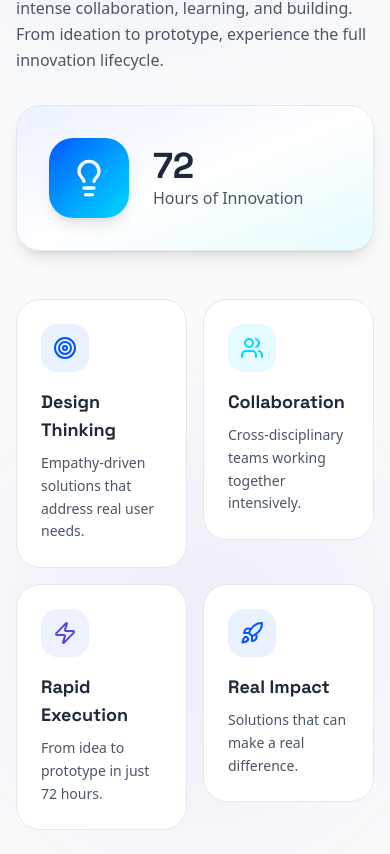
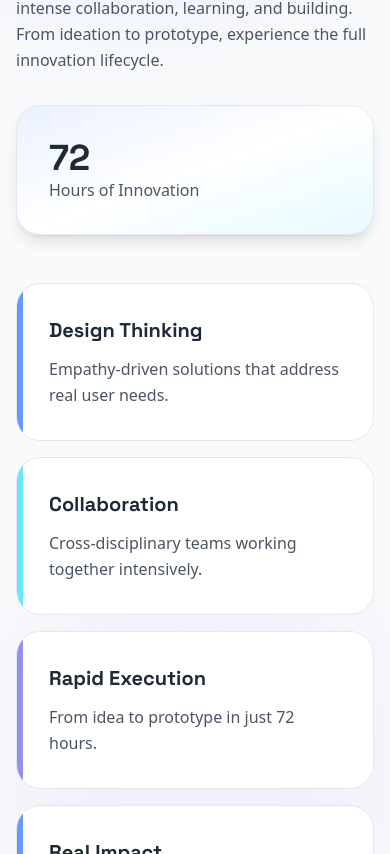
Before and after one commit to kethu-x86/Ideon, a Next.js app: page / in a window 390 px wide. Shown: the part 1570-2424 px from the top of the page. Built offline with nearby package versions, Linux system fonts and the light colour scheme.

Commit message:
optimize timeline

```diff
--- a/components/sections/about.tsx
+++ b/components/sections/about.tsx
@@ -2,32 +2,28 @@
 
 import { m, LazyMotion, domAnimation, useInView } from "framer-motion";
 import { SectionWrapper } from "@/components/layout/section-wrapper";
-import { Lightbulb, Rocket, Target, Users, Zap, ArrowRight } from "lucide-react";
+import { ArrowRight } from "lucide-react";
 import Link from "next/link";
 import { Button } from "@/components/ui/button";
 import { useRef } from "react";
 
 const pillars = [
     {
-        icon: Target,
         title: "Design Thinking",
         description: "Empathy-driven solutions that address real user needs.",
         color: "primary",
     },
     {
-        icon: Users,
         title: "Collaboration",
         description: "Cross-disciplinary teams working together intensively.",
         color: "accent",
     },
     {
-        icon: Zap,
         title: "Rapid Execution",
         description: "From idea to prototype in just 72 hours.",
         color: "tertiary",
     },
     {
-        icon: Rocket,
         title: "Real Impact",
         description: "Solutions that can make a real difference.",
         color: "primary",
@@ -35,9 +31,9 @@ const pillars = [
 ];
 
 const colorMap = {
-    primary: "bg-primary-soft text-primary border-primary/20",
-    accent: "bg-accent-soft text-accent border-accent/20",
-    tertiary: "bg-tertiary-soft text-tertiary border-tertiary/20",
+    primary: "bg-primary",
+    accent: "bg-accent",
+    tertiary: "bg-tertiary",
 };
 
 export function About() {
@@ -98,9 +94,6 @@ export function About() {
                             {/* Visual element */}
                             <div className="relative p-8 rounded-2xl bg-gradient-to-br from-primary-soft via-white to-accent-soft border border-border-subtle shadow-lg">
                                 <div className="flex items-center gap-6">
-                                    <div className="w-20 h-20 rounded-2xl bg-gradient-to-br from-primary to-accent flex items-center justify-center shadow-lg">
-                                        <Lightbulb className="w-10 h-10 text-white" />
-                                    </div>
                                     <div>
                                         <div className="text-4xl font-bold font-heading text-foreground">72</div>
                                         <div className="text-secondary">Hours of Innovation</div>
@@ -114,10 +107,9 @@ export function About() {
                             initial={{ opacity: 0, x: 20 }}
                             animate={isInView ? { opacity: 1, x: 0 } : {}}
                             transition={{ duration: 0.5, delay: 0.4 }}
-                            className="grid grid-cols-2 gap-4"
+                            className="grid grid-cols-1 sm:grid-cols-2 gap-4"
                         >
                             {pillars.map((pillar, index) => {
-                                const Icon = pillar.icon;
                                 return (
                                     <m.div
                                         key={index}
@@ -126,22 +118,20 @@ export function About() {
                                         transition={{ delay: 0.5 + (index * 0.1) }}
                                         className="group"
                                     >
-                                        <div className={`
-                                        p-6 rounded-2xl bg-surface border border-border-subtle
-                                        hover:shadow-lg hover:-translate-y-1
-                                        transition-all duration-300
-                                    `}>
+                                        <div className="
+                                            h-full p-8 rounded-2xl bg-surface border border-border-subtle
+                                            hover:shadow-xl hover:-translate-y-1
+                                            transition-all duration-300 relative overflow-hidden
+                                        ">
                                             <div className={`
-                                            w-12 h-12 rounded-xl ${colorMap[pillar.color as keyof typeof colorMap]}
-                                            flex items-center justify-center mb-4
-                                            group-hover:scale-110 transition-transform duration-300
-                                        `}>
-                                                <Icon size={24} />
-                                            </div>
-                                            <h4 className="text-lg font-bold font-heading text-foreground mb-2">
+                                                absolute top-0 left-0 w-1.5 h-full
+                                                ${colorMap[pillar.color as keyof typeof colorMap]}
+                                                opacity-60 group-hover:opacity-100 transition-opacity duration-300
+                                            `} />
+                                            <h4 className="text-xl font-bold font-heading text-foreground mb-3 relative z-10">
                                                 {pillar.title}
                                             </h4>
-                                            <p className="text-sm text-secondary leading-relaxed">
+                                            <p className="text-secondary leading-relaxed relative z-10">
                                                 {pillar.description}
                                             </p>
                                         </div>
--- a/components/sections/hero.tsx
+++ b/components/sections/hero.tsx
@@ -362,7 +362,7 @@ export function Hero() {
                                     className="text-lg px-8 h-14 rounded-xl bg-gradient-to-r from-primary to-tertiary text-white shadow-lg shadow-primary/25 hover:shadow-xl hover:shadow-primary/30 hover:scale-[1.02] transition-all duration-300 group"
                                     asChild
                                 >
-                                    <Link href="https://forms.google.com" target="_blank" prefetch={false}>
+                                    <Link href="https://forms.gle/WSkXuPnBRfbc83d59" target="_blank" prefetch={false}>
                                         Register Now
                                         <ArrowRight className="ml-2 h-5 w-5 group-hover:translate-x-1 transition-transform" />
                                     </Link>
--- a/components/sections/timeline-preview.tsx
+++ b/components/sections/timeline-preview.tsx
@@ -1,9 +1,15 @@
 "use client";
 
 import { m, LazyMotion, domAnimation, useScroll, useTransform, useInView } from "framer-motion";
-import { useRef } from "react";
+import { useRef, memo } from "react";
 import { Clock, Sun, Moon, Trophy, Sparkles } from "lucide-react";
 import { SectionWrapper } from "@/components/layout/section-wrapper";
+
+// -----------------------------------------------------------------------------
+// Static Data & Constants (Moved outside component to prevent recreation)
+// -----------------------------------------------------------------------------
+
+const TIMELINE_PATH = "M100 50 C 30 150, 170 250, 100 350 C 30 450, 170 550, 100 650 C 30 750, 100 850, 100 850";
 
 const fullSchedule = [
     {
@@ -45,7 +51,7 @@ const fullSchedule = [
             { time: "5:00 PM", title: "Closing" },
         ]
     },
-];
+] as const;
 
 const colorMap = {
     primary: {
@@ -72,99 +78,20 @@ const colorMap = {
         iconColor: "text-tertiary",
         dot: "bg-tertiary",
     },
-};
+} as const;
 
-export function TimelinePreview() {
-    const containerRef = useRef<HTMLDivElement>(null);
-    const { scrollYProgress } = useScroll({
-        target: containerRef,
-        offset: ["start end", "end start"],
-    });
+// -----------------------------------------------------------------------------
+// Sub-Components
+// -----------------------------------------------------------------------------
 
-    const isInView = useInView(containerRef, { margin: "100px", once: true });
-
-    // Animate the path drawing
-    const pathLength = useTransform(scrollYProgress, [0, 0.8], [0, 1]);
-
-    return (
-        <LazyMotion features={domAnimation}>
-            <SectionWrapper id="schedule" className="relative overflow-hidden py-20">
-                {/* Background */}
-                <div className="absolute inset-0 pointer-events-none">
-                    <div className="absolute top-20 left-[10%] w-[400px] h-[400px] bg-primary/5 rounded-full blur-[100px]" />
-                    <div className="absolute top-[40%] right-[10%] w-[300px] h-[300px] bg-accent/5 rounded-full blur-[80px]" />
-                    <div className="absolute bottom-20 left-[20%] w-[350px] h-[350px] bg-tertiary/5 rounded-full blur-[100px]" />
-                </div>
-
-                {/* Header */}
-                <m.div
-                    initial={{ opacity: 0, y: 20 }}
-                    animate={isInView ? { opacity: 1, y: 0 } : {}}
-                    transition={{ duration: 0.5 }}
-                    className="text-center mb-20"
-                >
-                    <span className="text-sm font-bold tracking-[0.3em] text-tertiary uppercase mb-4 block">
-                        Timeline
-                    </span>
-                    <h2 className="text-4xl md:text-6xl font-bold font-heading text-foreground mb-4">
-                        THE <span className="text-transparent bg-clip-text bg-gradient-to-r from-primary via-accent to-tertiary">JOURNEY</span>
-                    </h2>
-                    <p className="text-lg text-secondary max-w-xl mx-auto">
-                        Follow the path from ideation to innovation
-                    </p>
-                </m.div>
-
-                {/* Timeline Container */}
-                <div ref={containerRef} className="relative max-w-5xl mx-auto px-4">
-                    {/* The Wavy/Curvy Path SVG */}
-                    <svg
-                        className="absolute left-1/2 -translate-x-1/2 top-0 h-full w-40 md:w-80"
-                        viewBox="0 0 200 900"
-                        fill="none"
-                        preserveAspectRatio="none"
-                    >
-                        {/* Background path (faded) */}
-                        <path
-                            d="M100 50
-                           C 30 150, 170 250, 100 350
-                           C 30 450, 170 550, 100 650
-                           C 30 750, 100 850, 100 850"
-                            stroke="rgba(0,85,255,0.08)"
-                            strokeWidth="3"
-                            strokeLinecap="round"
-                            fill="none"
-                        />
-                        {/* Animated path */}
-                        <m.path
-                            d="M100 50
-                           C 30 150, 170 250, 100 350
-                           C 30 450, 170 550, 100 650
-                           C 30 750, 100 850, 100 850"
-                            stroke="url(#gradient)"
-                            strokeWidth="3"
-                            strokeLinecap="round"
-                            fill="none"
-                            style={{ pathLength }}
-                        />
-                        <defs>
-                            <linearGradient id="gradient" x1="0%" y1="0%" x2="0%" y2="100%">
-                                <stop offset="0%" stopColor="#0055FF" />
-                                <stop offset="50%" stopColor="#00D8FF" />
-                                <stop offset="100%" stopColor="#4F46E5" />
-                            </linearGradient>
-                        </defs>
-                    </svg>
-
-                    {/* Timeline Content */}
-                    <div className="relative z-10 space-y-24 md:space-y-32">
-                        {fullSchedule.map((day, index) => {
+// Memoized to prevent unnecessary re-renders when parent scroll changes
+const TimelineItem = memo(({ day, index }: { day: typeof fullSchedule[number]; index: number }) => {
     const colors = colorMap[day.color as keyof typeof colorMap];
     const Icon = day.icon;
     const isEven = index % 2 === 0;
 
     return (
         <m.div
-                                    key={index}
             initial={{ opacity: 0, x: isEven ? -50 : 50 }}
             whileInView={{ opacity: 1, x: 0 }}
             viewport={{ once: true, margin: "-100px" }}
@@ -207,11 +134,8 @@ export function TimelinePreview() {
                     {/* Events */}
                     <div className="space-y-2">
                         {day.events.map((event, eventIndex) => (
-                                                    <m.div
+                            <div // Changed from m.div to div for lighter DOM if animation is not critical, or keep m.div if stagger is needed. Keeping simple fade-in.
                                 key={eventIndex}
-                                                        initial={{ opacity: 0 }}
-                                                        whileInView={{ opacity: 1 }}
-                                                        transition={{ delay: eventIndex * 0.1 }}
                                 className={`flex items-center gap-3 text-sm ${isEven ? 'justify-end' : 'justify-start'}`}
                             >
                                 {isEven && <span className="text-foreground font-medium">{event.title}</span>}
@@ -220,7 +144,7 @@ export function TimelinePreview() {
                                     {event.time}
                                 </span>
                                 {!isEven && <span className="text-foreground font-medium">{event.title}</span>}
-                                                    </m.div>
+                            </div>
                         ))}
                     </div>
                 </m.div>
@@ -235,7 +159,7 @@ export function TimelinePreview() {
                     viewport={{ once: true }}
                     transition={{ type: "spring", stiffness: 300, delay: 0.2 }}
                 />
-                                        {/* Pulse effect - CSS ANIMATION NOW */}
+                {/* Pulse effect */}
                 <div
                     className={`absolute inset-0 rounded-full ${colors.dot} animate-pulse-slow`}
                     style={{ opacity: 0.4 }}
@@ -246,7 +170,94 @@ export function TimelinePreview() {
             <div className="flex-1" />
         </m.div>
     );
-                        })}
+});
+TimelineItem.displayName = "TimelineItem";
+
+// -----------------------------------------------------------------------------
+// Main Component
+// -----------------------------------------------------------------------------
+
+export function TimelinePreview() {
+    const containerRef = useRef<HTMLDivElement>(null);
+    const { scrollYProgress } = useScroll({
+        target: containerRef,
+        offset: ["start end", "end start"],
+    });
+
+    const isInView = useInView(containerRef, { margin: "100px", once: true });
+
+    // Animate the path drawing
+    const pathLength = useTransform(scrollYProgress, [0, 0.8], [0, 1]);
+
+    return (
+        <LazyMotion features={domAnimation}>
+            <SectionWrapper id="schedule" className="relative overflow-hidden py-20">
+                {/* Background - Using will-change to hint browser for optimization */}
+                <div className="absolute inset-0 pointer-events-none" style={{ willChange: "transform" }}>
+                    <div className="absolute top-20 left-[10%] w-[400px] h-[400px] bg-primary/5 rounded-full blur-[100px]" />
+                    <div className="absolute top-[40%] right-[10%] w-[300px] h-[300px] bg-accent/5 rounded-full blur-[80px]" />
+                    <div className="absolute bottom-20 left-[20%] w-[350px] h-[350px] bg-tertiary/5 rounded-full blur-[100px]" />
+                </div>
+
+                {/* Header */}
+                <m.div
+                    initial={{ opacity: 0, y: 20 }}
+                    animate={isInView ? { opacity: 1, y: 0 } : {}}
+                    transition={{ duration: 0.5 }}
+                    className="text-center mb-20"
+                >
+                    <span className="text-sm font-bold tracking-[0.3em] text-tertiary uppercase mb-4 block">
+                        Timeline
+                    </span>
+                    <h2 className="text-4xl md:text-6xl font-bold font-heading text-foreground mb-4">
+                        THE <span className="text-transparent bg-clip-text bg-gradient-to-r from-primary via-accent to-tertiary">JOURNEY</span>
+                    </h2>
+                    <p className="text-lg text-secondary max-w-xl mx-auto">
+                        Follow the path from ideation to innovation
+                    </p>
+                </m.div>
+
+                {/* Timeline Container */}
+                <div ref={containerRef} className="relative max-w-5xl mx-auto px-4">
+                    {/* The Wavy/Curvy Path SVG */}
+                    <svg
+                        className="absolute left-1/2 -translate-x-1/2 top-0 h-full w-40 md:w-80"
+                        viewBox="0 0 200 900"
+                        fill="none"
+                        preserveAspectRatio="none"
+                        aria-hidden="true"
+                    >
+                        {/* Background path (faded) */}
+                        <path
+                            d={TIMELINE_PATH}
+                            stroke="rgba(0,85,255,0.08)"
+                            strokeWidth="3"
+                            strokeLinecap="round"
+                            fill="none"
+                        />
+                        {/* Animated path */}
+                        <m.path
+                            d={TIMELINE_PATH}
+                            stroke="url(#gradient)"
+                            strokeWidth="3"
+                            strokeLinecap="round"
+                            fill="none"
+                            style={{ pathLength }}
+                        />
+                        <defs>
+                            <linearGradient id="gradient" x1="0%" y1="0%" x2="0%" y2="100%">
+                                <stop offset="0%" stopColor="#0055FF" />
+                                <stop offset="50%" stopColor="#00D8FF" />
+                                <stop offset="100%" stopColor="#4F46E5" />
+                            </linearGradient>
+                        </defs>
+                    </svg>
+
+                    {/* Timeline Content */}
+                    <div className="relative z-10 space-y-24 md:space-y-32">
+                        {fullSchedule.map((day, index) => (
+                            <TimelineItem key={index} day={day} index={index} />
+                        ))}
                     </div>
                 </div>
             </SectionWrapper>
```
Lines whose indentation alone changed are shown as unchanged.
